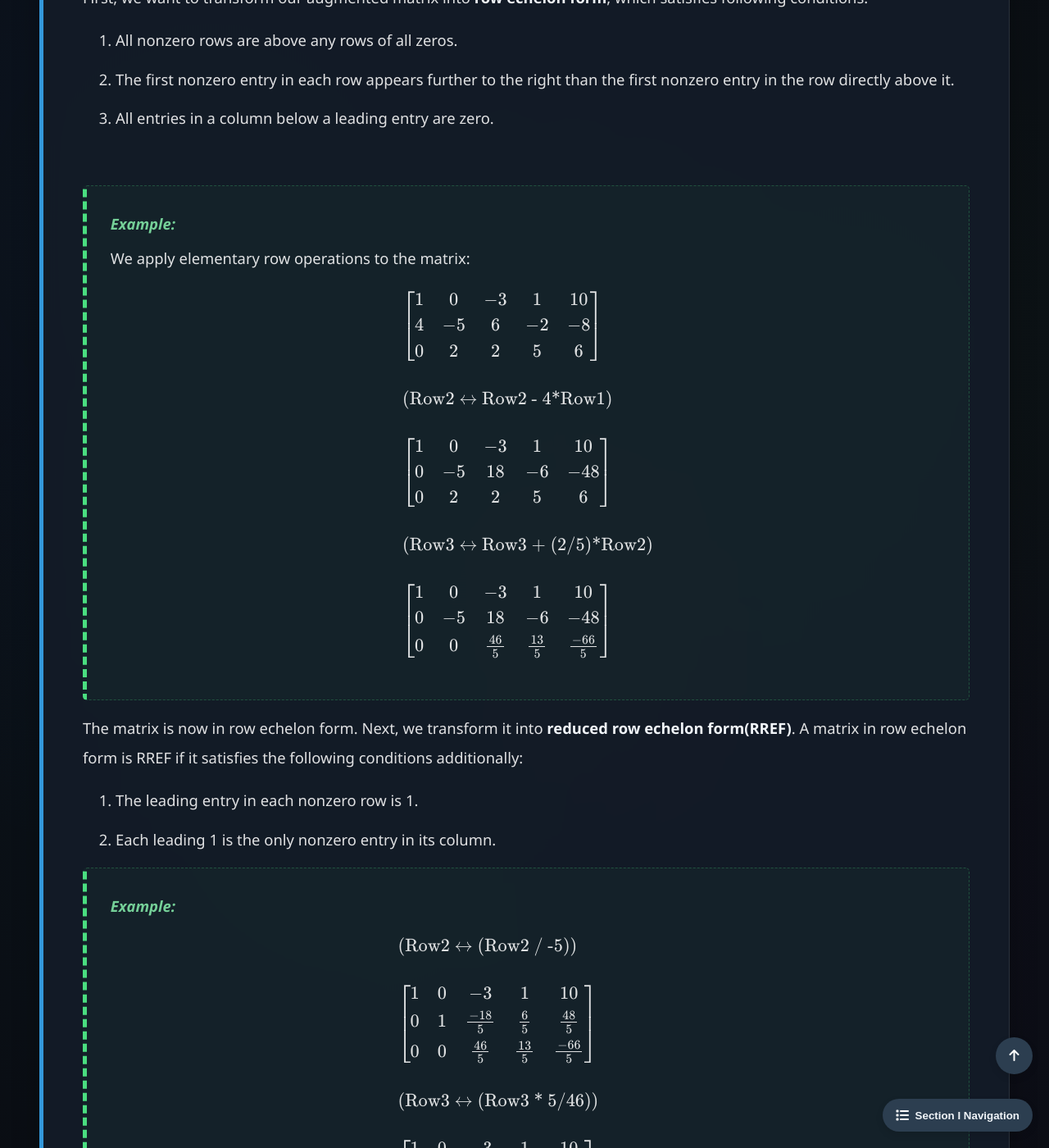
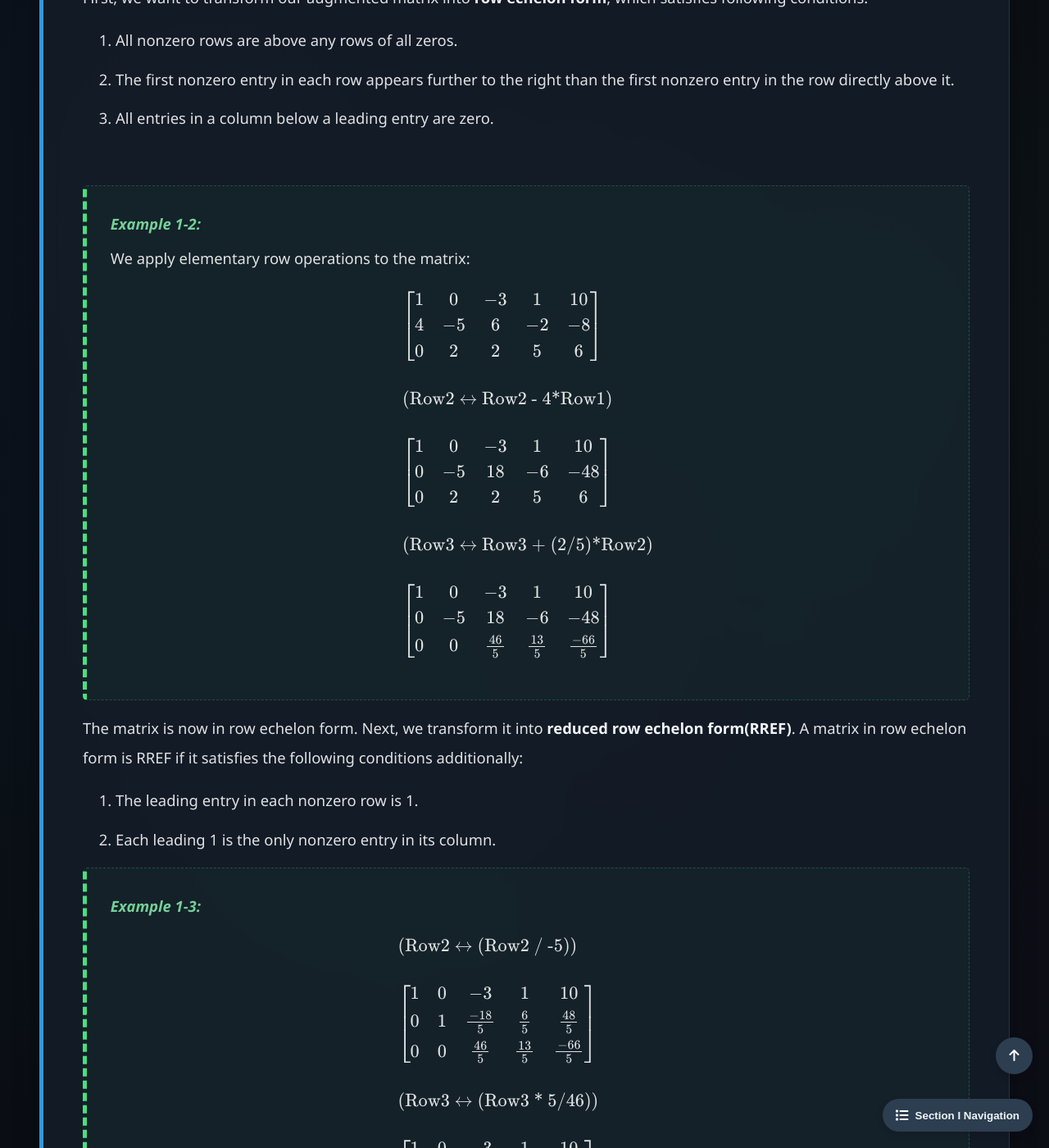
Before and after one commit to Yusukey01/yusukey01.github.io, a Jekyll site: the page built from Mathematics/Linear_algebra/linear_equations.html, in a window 1280 px wide and 1400 px high, scrolled down 2638 px. Shown: the whole window at 82% size. Built offline with Jekyll 4.4.1, drawn with Linux system fonts in a browser that asks for light colours.

```diff
--- a/Mathematics/Linear_algebra/linear_equations.html
+++ b/Mathematics/Linear_algebra/linear_equations.html
@@ -65,7 +65,7 @@ uses_python: false
                 </p>
 
                 <div class="proof">
-                        <span class="proof-title">Example:</span>
+                        <span class="proof-title">Example 1-1:</span>
                         <p>
                             Consider a linear system:
                             \[
@@ -125,7 +125,7 @@ uses_python: false
                 </ol><br>
 
                 <div class="proof">
-                    <span class="proof-title">Example:</span>
+                    <span class="proof-title">Example 1-2:</span>
                     <p>
                         We apply elementary row operations to the matrix:
                         \[
@@ -163,7 +163,7 @@ uses_python: false
                 </ol>
 
                 <div class="proof">
-                    <span class="proof-title">Example:</span>
+                    <span class="proof-title">Example 1-3:</span>
                     <p>
                         \[
                         \begin{align*}
@@ -210,9 +210,12 @@ uses_python: false
 
             <section id="m_eq" class="section-content">
             <h2>The Matrix Equation</h2>
+
             <p>
-            To get a new perspective on the system of linear equations, we would like to
-            describe it using the concept of <strong>vectors</strong>.
+                To get a new perspective on the system of linear equations, we would like to
+                describe it using the concept of <strong>vectors</strong>.
+            </p>
+
             <br>Given vectors \(v_1, v_2,\cdots, v_p \in \mathbb{R}^n \) and scalars \(c_1, c_2,\cdots, c_p\),
             the vector \(y\) defined as
 
```
